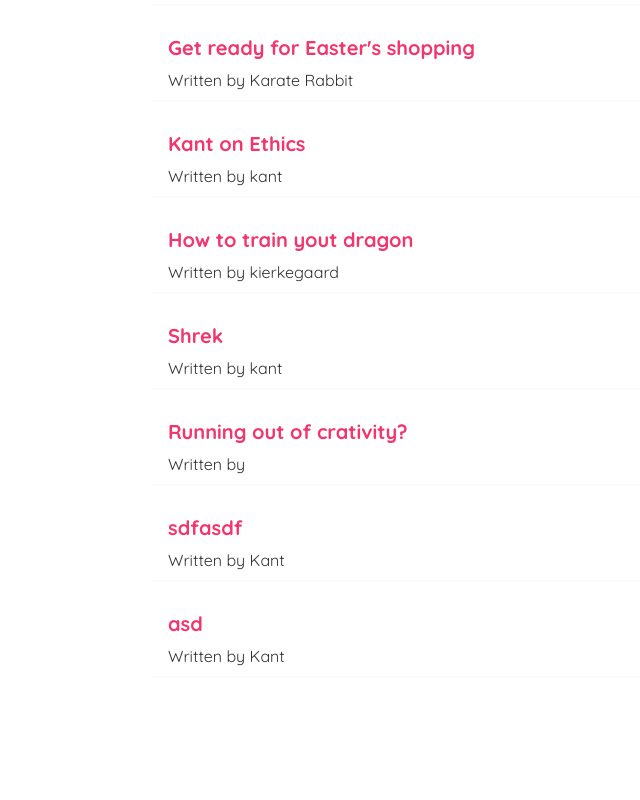
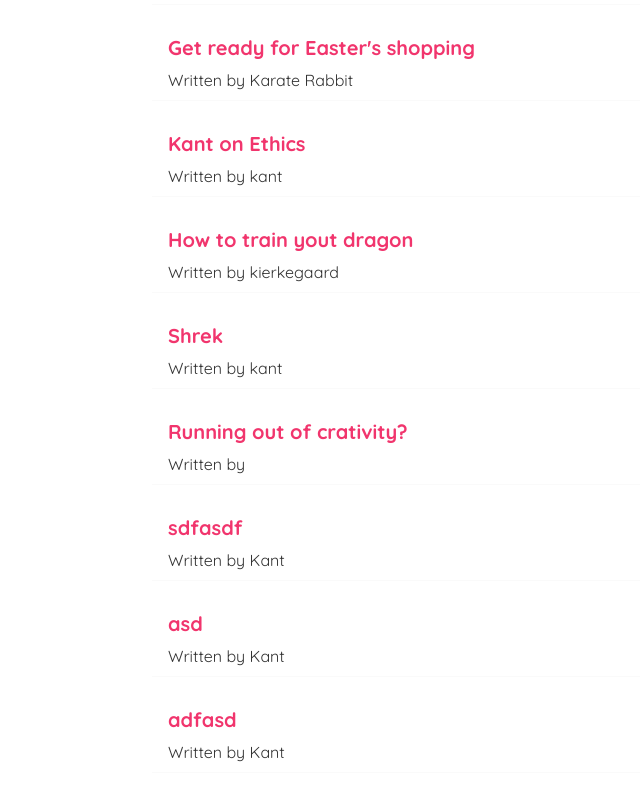
Before and after one commit to Henrique-Peixoto/modern-react, a React (Create React App) app in the folder dojo-blog/: page / in a window 1280 px wide. Shown: the part 264-1064 px from the top of the page, without its empty margins (188-828 px from the left). Before the commit the page ends 1021 px from the top, so only its background shows below. Built offline with nearby package versions, Linux system fonts and the light colour scheme; data requests are answered from the project's data file; the HTML template or start-up script is replaced by a standard one.

Commit message:
Programmatic redirects

```diff
--- a/dojo-blog/data/db.json
+++ b/dojo-blog/data/db.json
@@ -47,6 +47,12 @@
       "body": "asd",
       "author": "Kant",
       "id": 8
+    },
+    {
+      "title": "adfasd",
+      "body": "sdfasdf",
+      "author": "Kant",
+      "id": 9
     }
   ]
 }
--- a/dojo-blog/src/Create.js
+++ b/dojo-blog/src/Create.js
@@ -1,4 +1,5 @@
 import { useState } from 'react'
+import { useHistory } from 'react-router-dom'
 
 const Create = () => {
   const [title, setTitle] = useState('')
@@ -6,6 +7,8 @@
   const [author, setAuthor] = useState('')
   const [isPending, setIsPending] = useState(false)
   const [isAuthorEmpty, setIsAuthorEmpty] = useState(false)
+  // The "history" represents the page history from the tab we are using
+  const history = useHistory()
 
   const handleSubmit = e => {
     e.preventDefault()
@@ -25,6 +28,10 @@
           setTitle('')
           setBody('')
           setAuthor('')
+          // We are going one page back in the page history
+          // history.go(-1)
+          // Specifying the page we wanna go after the POST gets done
+          history.push("/")
         })
       }, 500);
     }
```
